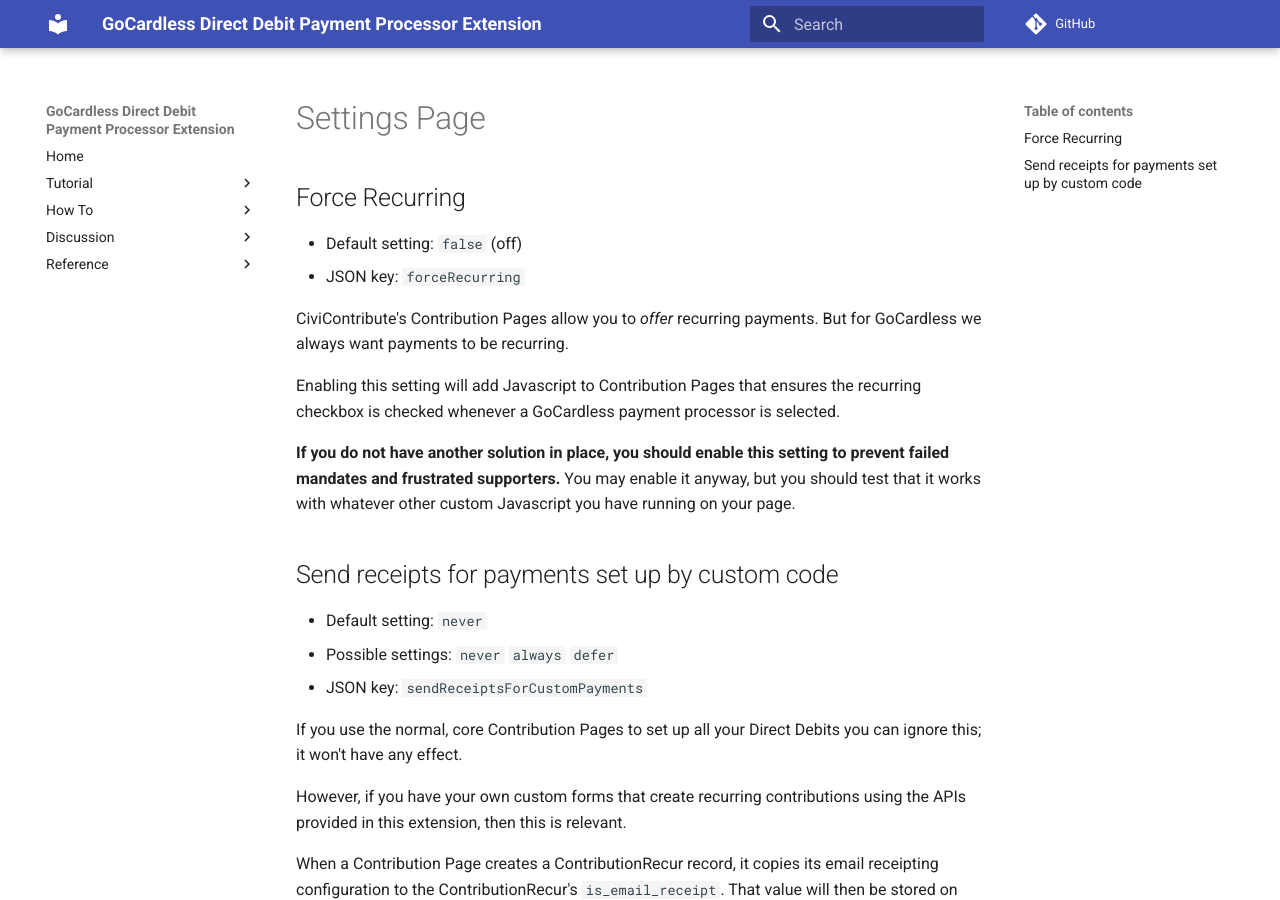
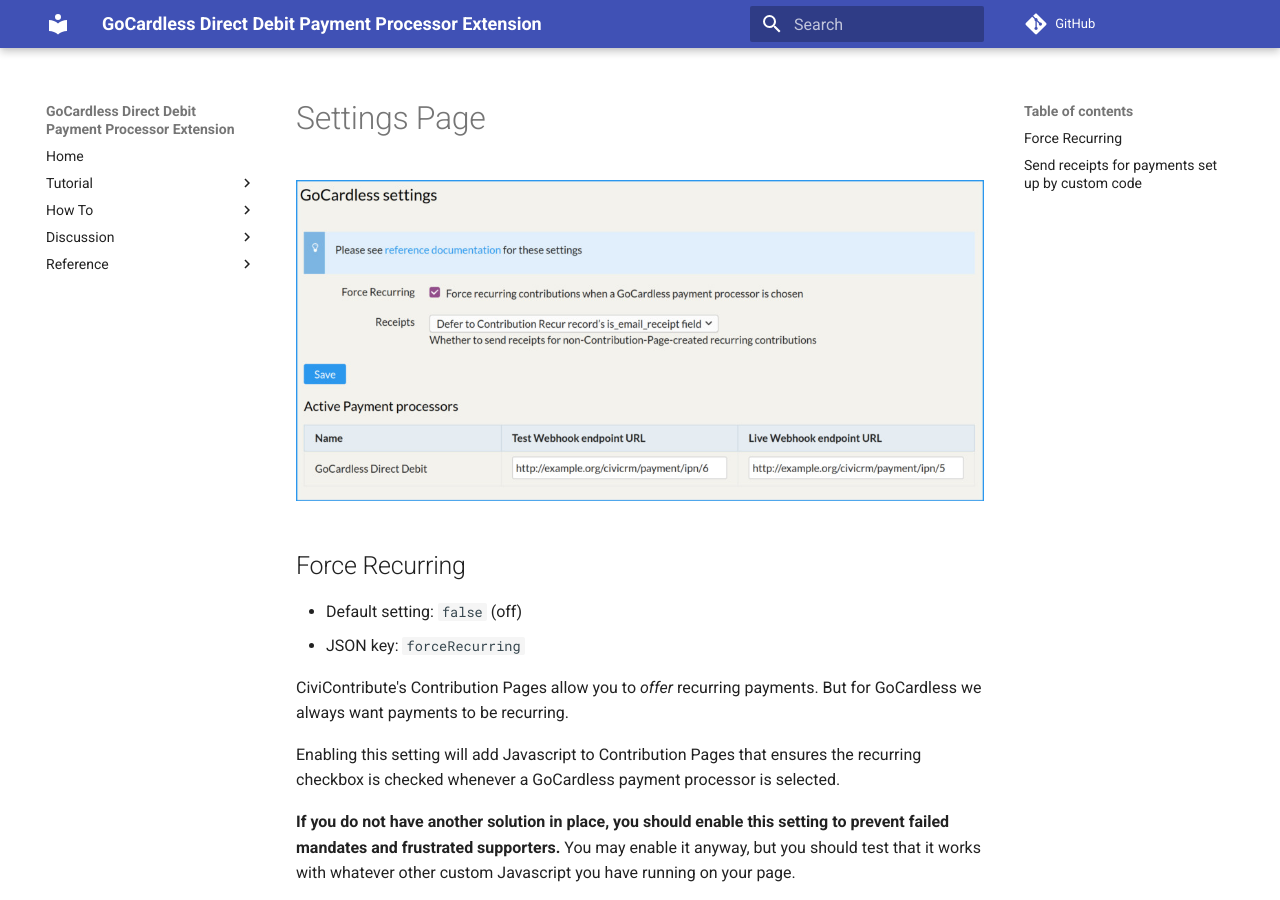
Before and after one commit to artfulrobot/uk.artfulrobot.civicrm.gocardless, an MkDocs documentation site: the page built from docs/reference/settings.md, in a window 1280 px wide and 900 px high. Built offline with MkDocs 1.6.1 and Material for MkDocs 9.7.7, drawn with Linux system fonts in a browser that asks for light colours; comment, search, counter and statistics services are not loaded.

Commit message:
docs: add screenshot

```diff
--- a/docs/reference/settings.md
+++ b/docs/reference/settings.md
@@ -1,4 +1,6 @@
 # Settings Page
+
+![Screnshot of settings page](../gc-settings.jpg)
 
 ## Force Recurring
 
```
Also changed, not shown: docs/gc-settings.jpg (added).
